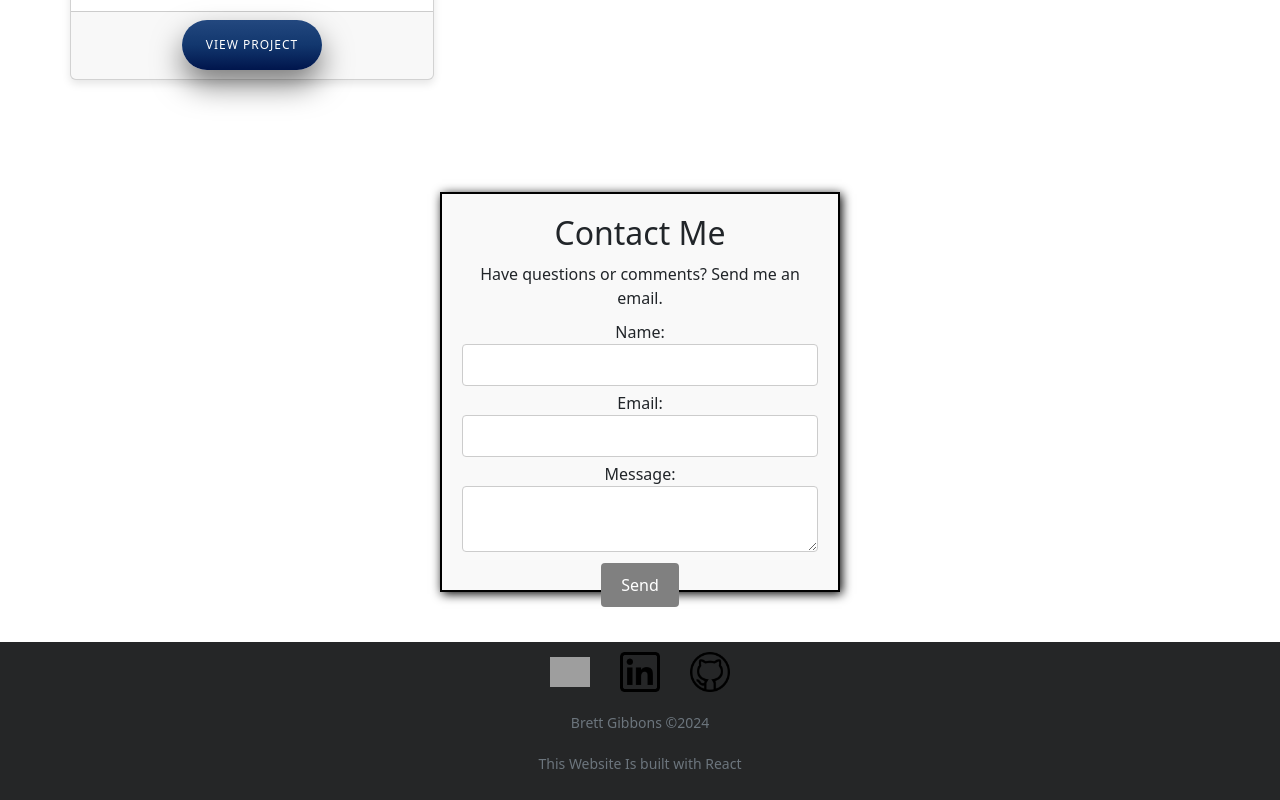
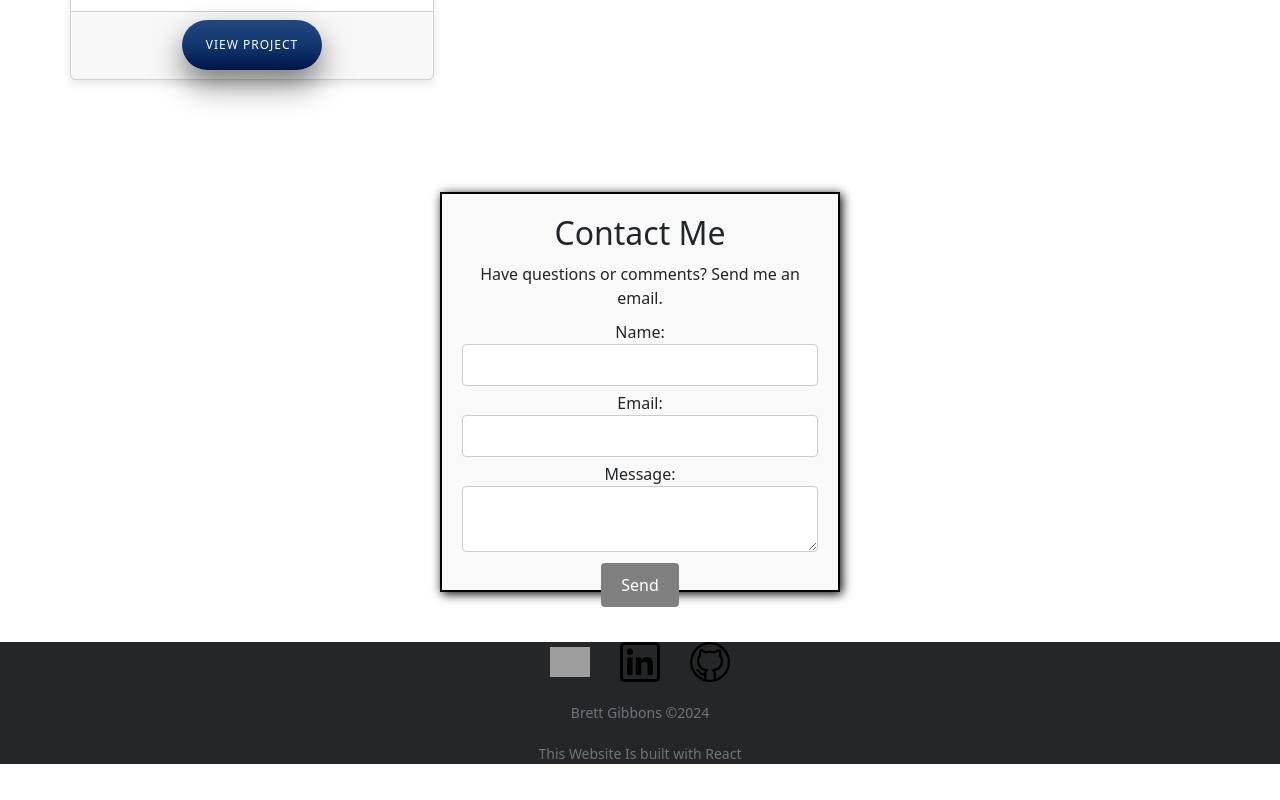
Before and after one commit to Brettygibb/Portfolio, a React (Create React App) app: page / in a window 1280 px wide. Shown: the part 2602-3402 px from the top of the page. Built offline with nearby package versions, Linux system fonts and the light colour scheme; grey boxes are pictures that could not be loaded.

Commit message:
Update App.css

```diff
--- a/src/App.css
+++ b/src/App.css
@@ -143,7 +143,6 @@ nav ul:hover li:hover ~ li:before {
   background: #252627;
   color: grey;
   text-align: center;
-  padding: 10px 0;
   bottom: 0;
   width: 100%;
 }
```
